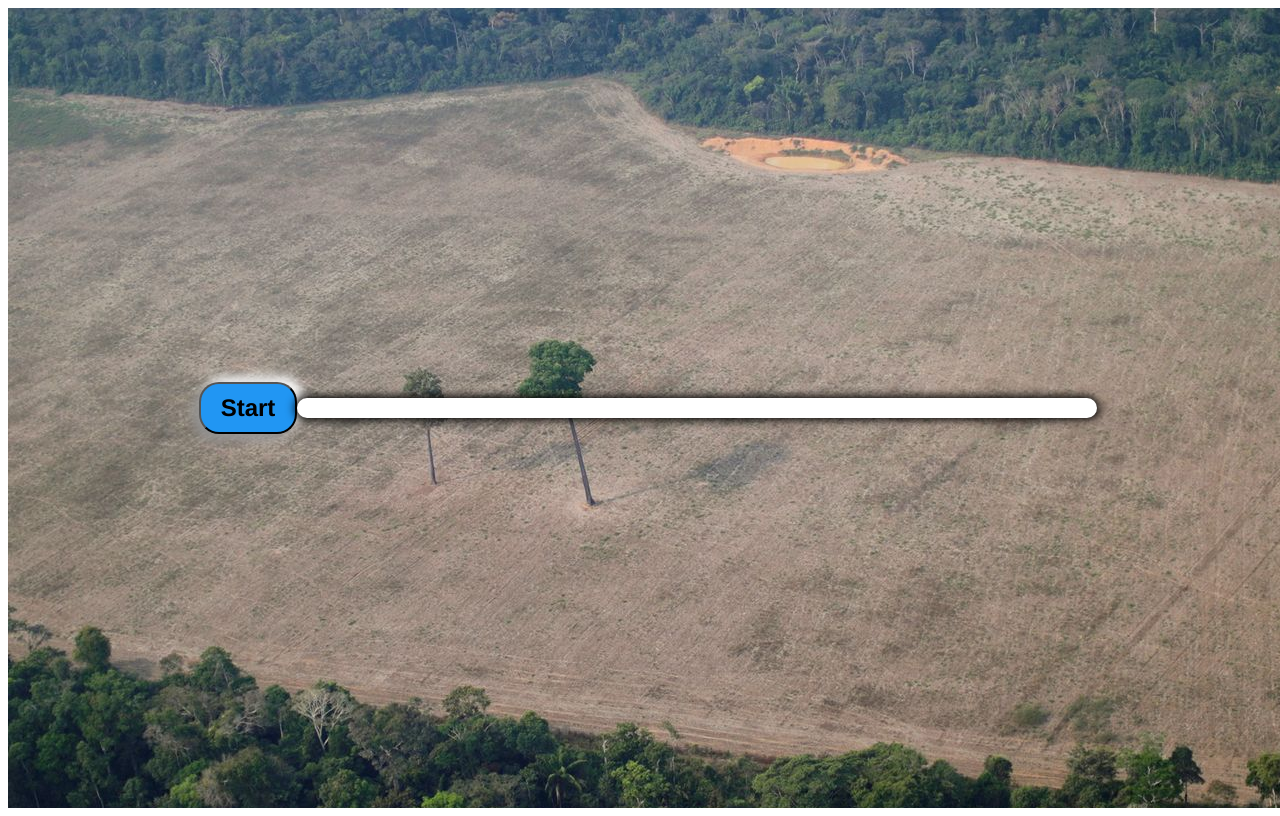
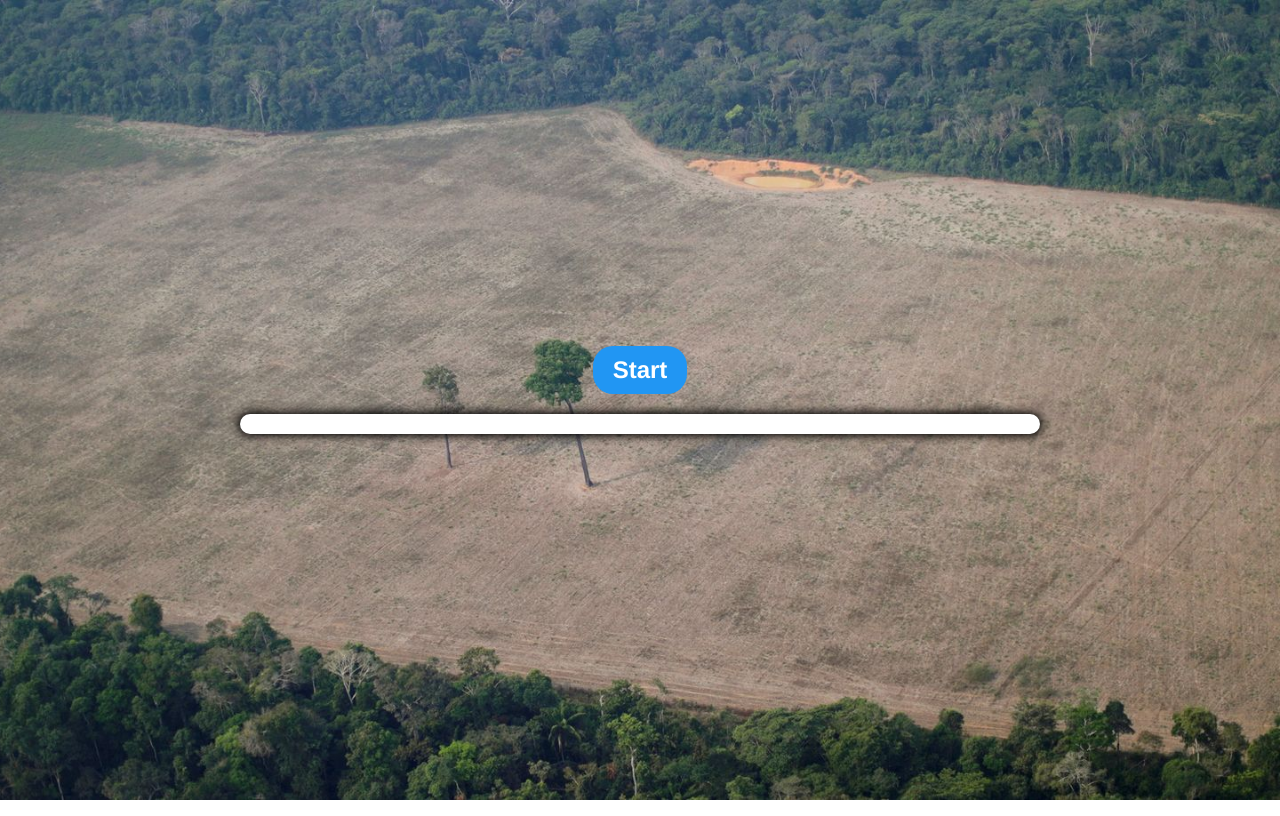
Before and after one commit to Levinuet/Maltesmoegunger, a plain HTML site: page Tværfagligt Projekt/Index.html in a window 1280 px wide. Drawn offline with Linux system fonts and the light colour scheme.

Commit message:
center content

```diff
--- a/Tværfagligt Projekt/styles.css
+++ b/Tværfagligt Projekt/styles.css
@@ -1,102 +1,94 @@
-*, *::before, *::after{
-box-sizing: border-box;
-font-family: 'Franklin Gothic Medium', 'Arial Narrow', Arial, sans-serif;
+*, *::before, *::after {
+    box-sizing: border-box;
+    font-family: 'Franklin Gothic Medium', 'Arial Narrow', Arial, sans-serif;
 }
 
-:root{
+:root {
     --hue-neutral: 123;
-    --hue-wrong:0;
+    --hue-wrong: 0;
     --hue-correct: 145;
 }
 
-body{
+body {
+    margin: 0;
+    padding: 0;
+    display: flex;
+    justify-content: center;
+    align-items: center;
+    height: 100vh;
+    background-image: url(resources/imgs/lonetrees.jpg);
+    background-size: cover;
+    background-position: center;
+    background-repeat: no-repeat;
 }
 
-body.correct{
+body.correct {
     --hue: var(--hue-correct);
 }
 
-body.wrong{
+body.wrong {
     --hue: var(--hue-wrong);
 }
 
-div {
-display: block;
-justify-content: center;
-align-items: center;
-}
-
-.container{
-    padding: 0;
-    margin: 0;
+.container {
     display: flex;
-    width: 100vw;
-    height: 100vh;
-    justify-content: center;
-    align-items: center;
-    /* background-color: hsl(var(--hue),100%,20%); */
-    background-image: url(resources/imgs/lonetrees.jpg);
-    background-size: auto;
-    background-position: center;
-    background-repeat: no-repeat;
-   /* filter: blur(8px);
-    -webkit-filter: blur(8px); */
-}
-
-#explanation{
-    display: flex;
+    flex-direction: column;
     justify-content: center;
     align-items: center;
     width: 800px;
     max-width: 80%;
+    background-color: transparent;
+}
+
+#explanation {
+    width: 100%;
+    margin: 20px 0;
     background-color: white;
     border-radius: 10px;
     padding: 10px;
     box-shadow: 0 0 10px 2px;
 }
 
-#question-container{
-    width: 800px;
-    max-width: 80%;
+#question-container {
+    width: 100%;
+    margin: 20px 0;
     background-color: white;
     border-radius: 10px;
     padding: 10px;
     box-shadow: 0 0 10px 2px;
 }
 
-.btn-grid{
+.btn-grid {
     display: grid;
     grid-template-columns: repeat(2, auto);
     gap: 10px;
     margin: 20px 0;
 }
 
-.btn{
+.btn {
     --hue: var(--hue-neutral);
     padding: 5px 10px;
-    /*outline: none; */
     border-radius: 20px;
-    border-color: black;
+    border: none;
     background: #2196F3;
-    box-shadow:  -6px 6px 12px #929292,
-                 6px -6px 12px #ffffff;
-
+    color: white;
+    /* box-shadow: -6px 6px 12px #929292, 6px -6px 12px #ffffff;*/
 }
 
-.btn:hover{
-    border-color: rgb(29, 22, 22);
+.btn:hover {
     cursor: pointer;
     transition: linear 0.25s;
     transform: scale(1.02);
-    background: linear-gradient(225deg,#f0f0f0 #cacaca);
+    color: black;
+    background: linear-gradient(225deg, #f0f0f0, #cacaca);
 }
 
-.btn.correct{
-    --hue:-var(--hue-correct);
+.btn.correct {
+    --hue: var(--hue-correct);
 }
 
-.btn.wrong{
-    --hue:-var(--hue-wrong);
+.btn.wrong {
+    --hue: var(--hue-wrong);
 }
 
 .start-btn, .next-btn {
@@ -106,11 +98,12 @@ align-items: center;
 }
 
 .controls {
-display: flex;
-justify-content: center;
-align-items: center;
+    display: flex;
+    justify-content: center;
+    align-items: center;
+    width: 100%;
 }
 
-.hide{
+.hide {
     display: none;
 }
```
